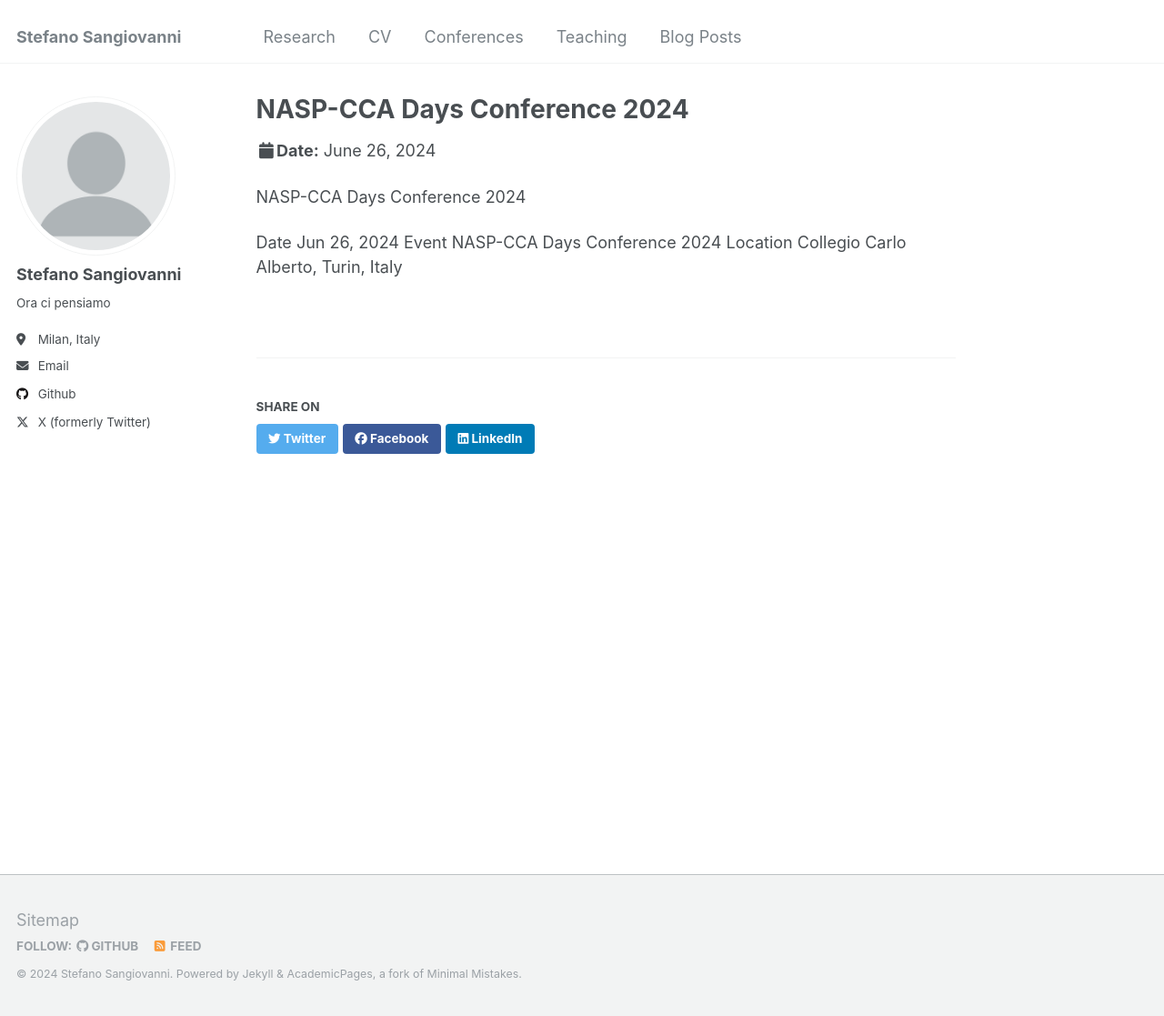
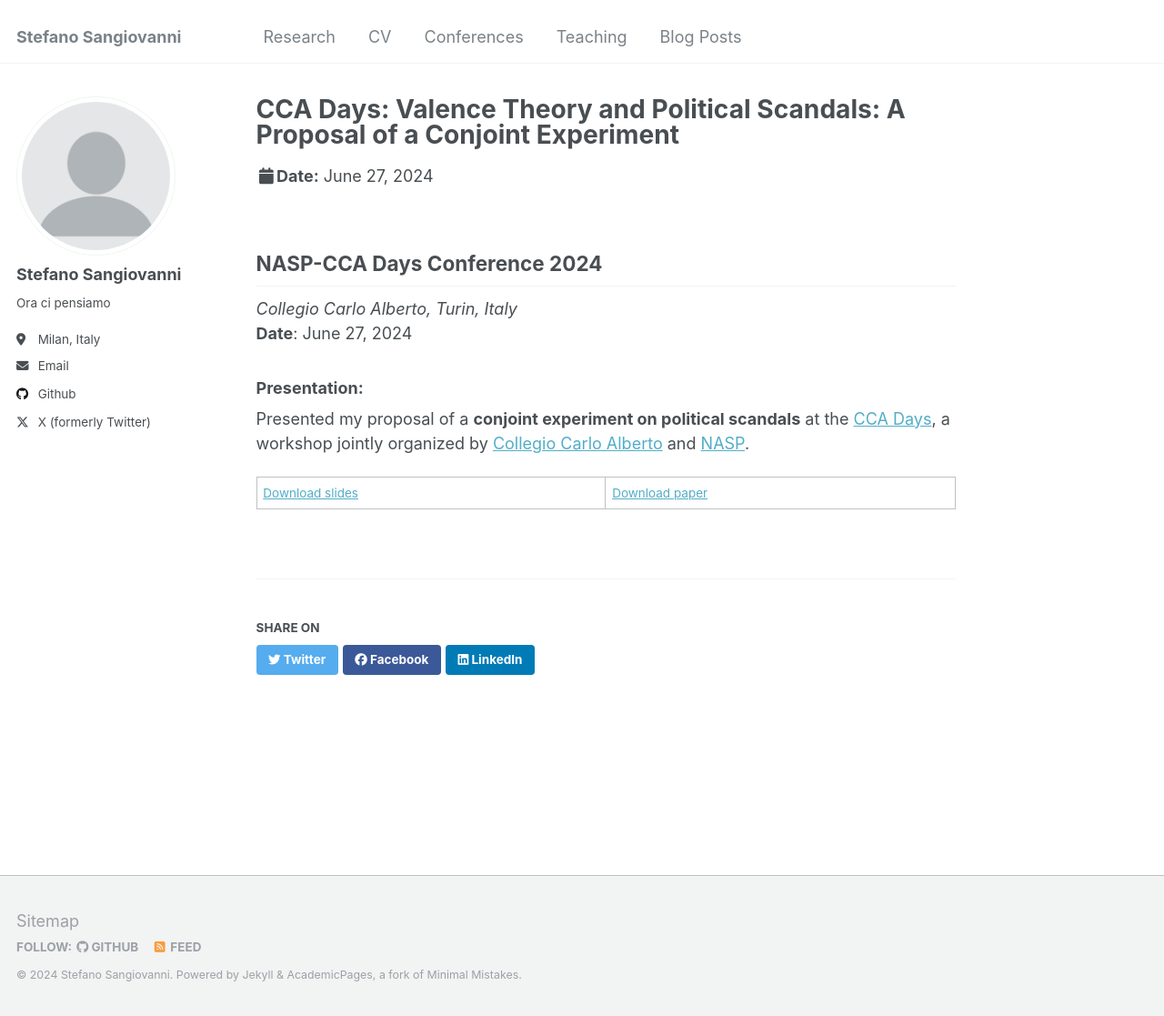
Before and after one commit to ste-sangiovanni/ste-sangiovanni.github.io, a Jekyll site: the page built from _talks/2012-03-01-talk-1.md, in a window 1280 px wide and 1117 px high. Shown: the whole window at 91% size. Built offline with Jekyll 4.4.1, drawn with Linux system fonts in a browser that asks for light colours.

Commit message:
CCA_Days

```diff
--- a/_talks/2012-03-01-talk-1.md
+++ b/_talks/2012-03-01-talk-1.md
@@ -1,18 +1,18 @@
 ---
-title: "NASP-CCA Days Conference 2024"
-collection: conferences
-type: "talk"
-permalink: /conferences/15-09-2024
+title: "CCA Days: Valence Theory and Political Scandals: A Proposal of a Conjoint Experiment"
+collection: conference
+permalink: /conferences/27-06-2024
 venue: "Collegio Carlo Alberto"
-date: 2024-06-26
+date: 2024-06-27
 location: "Torino"
 ---
 
-NASP-CCA Days Conference 2024
+## NASP-CCA Days Conference 2024
+*Collegio Carlo Alberto, Turin, Italy*
+**Date**: June 27, 2024
 
-Date
-Jun 26, 2024
-Event
-NASP-CCA Days Conference 2024
-Location
-Collegio Carlo Alberto, Turin, Italy
+### Presentation:
+Presented my proposal of a **conjoint experiment on political scandals** at the [CCA Days](https://www.carloalberto.org/event/nasp-cca-days-2024-frontiers-of-methods-in-social-and-political-science/), a workshop jointly organized by [Collegio Carlo Alberto](https://www.carloalberto.org/) and
+[NASP](https://www.nasp.eu/).
+
+[Download slides](files\cca_days_pres.pdf) | [Download paper](path/to/paper.pdf)
```
Also changed, not shown: 7 other files.
